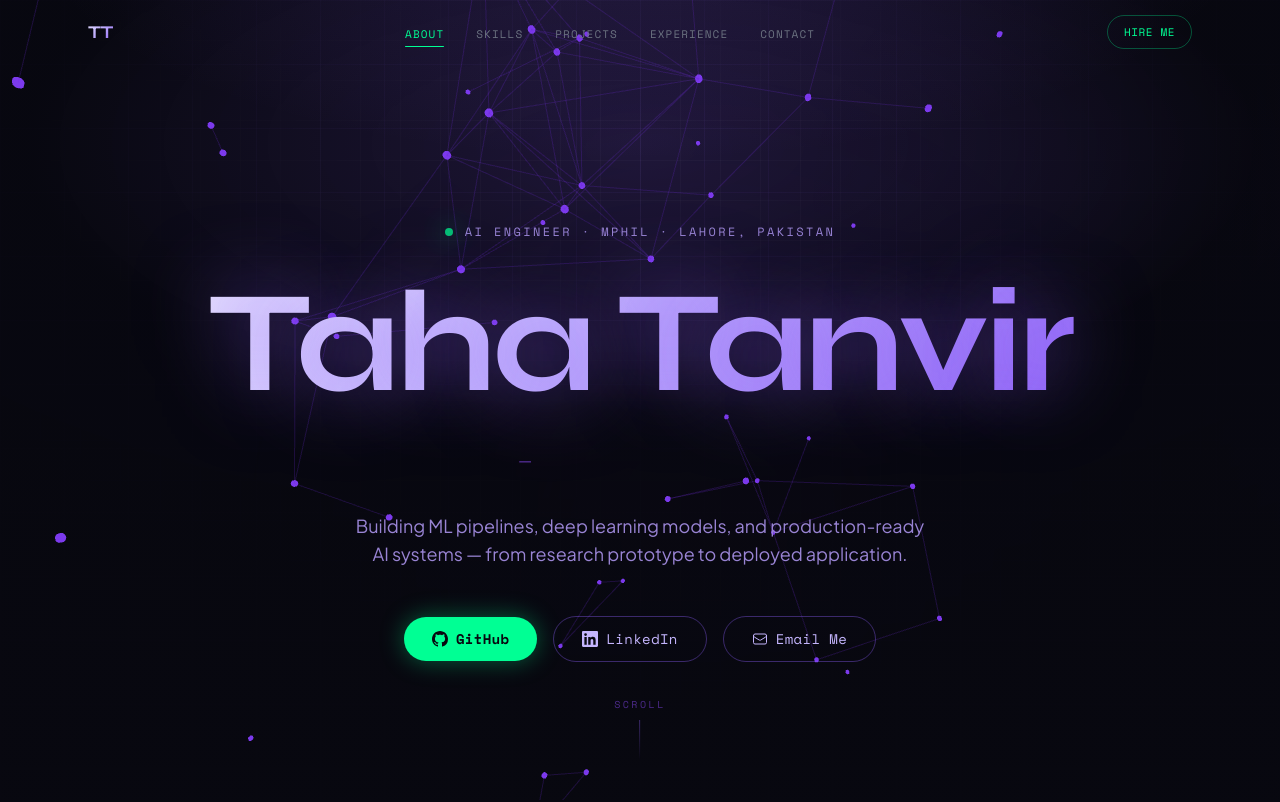
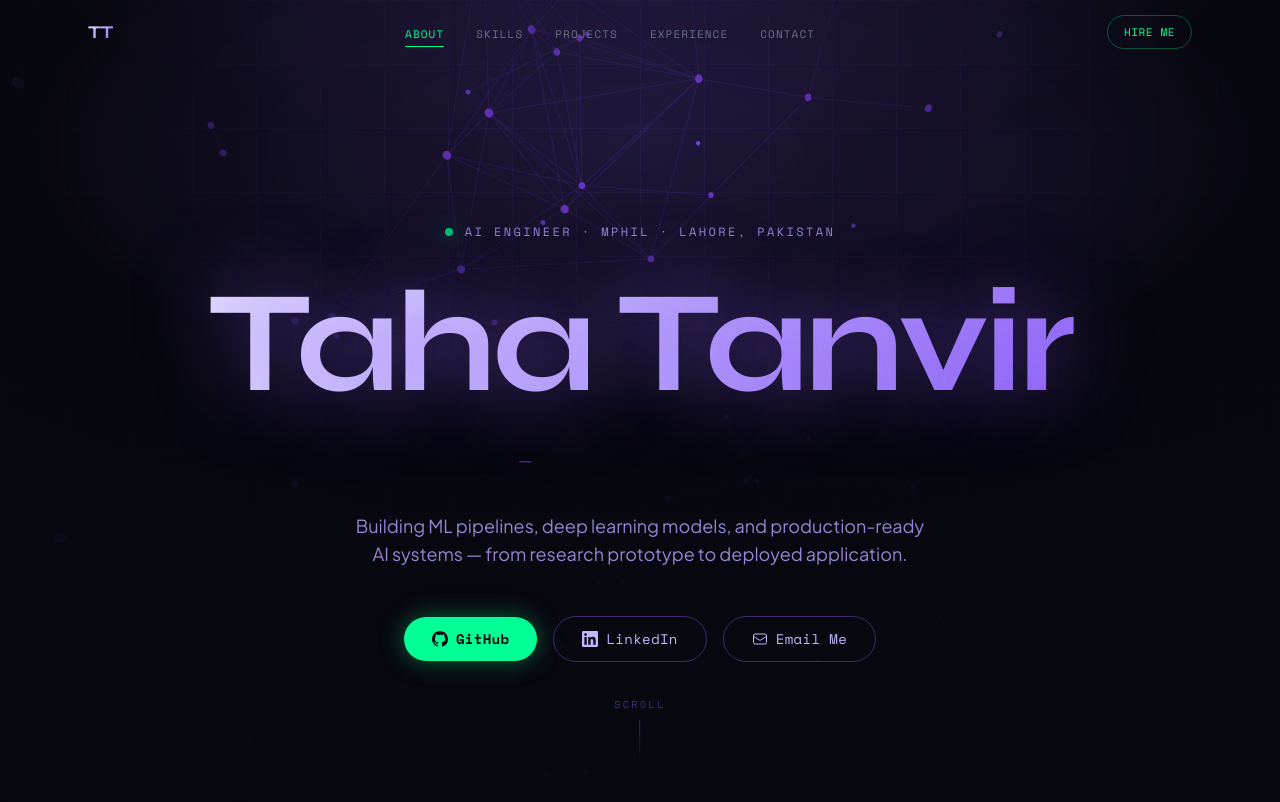
Before and after one commit to TahaUser5/taha-portfolio, a Next.js app: page / in a window 1280 px wide. Shown: the top 802 px of the page. Built offline with nearby package versions, Linux system fonts and the light colour scheme.

Commit message:
Move NeuralCanvas to root layout

```diff
--- a/app/layout.tsx
+++ b/app/layout.tsx
@@ -1,8 +1,12 @@
 import type { Metadata } from 'next';
 import type { ReactNode } from 'react';
+import dynamic from 'next/dynamic';
 import { Syne, Plus_Jakarta_Sans, Space_Mono } from 'next/font/google';
 import './globals.css';
-import GridBackground from '@/components/GridBackground';
+
+const NeuralCanvas = dynamic(() => import('@/components/NeuralCanvas'), {
+  ssr: false,
+});
 
 const syne = Syne({
   subsets: ['latin'],
@@ -60,7 +64,7 @@ export default function RootLayout({ children }: { children: ReactNode }) {
         className={`${syne.variable} ${jakarta.variable} ${mono.variable} bg-[#080810] text-[#F8F8FF] antialiased font-sans`}
         style={{ backgroundColor: '#080810', position: 'relative' }}
       >
-        <GridBackground />
+        <NeuralCanvas />
         {/* Fix 8: Global fixed glow accents — passive depth on every section */}
         <div
           aria-hidden="true"
--- a/components/Hero.tsx
+++ b/components/Hero.tsx
@@ -2,10 +2,7 @@
 
 import { useState, useEffect } from 'react';
 import { motion } from 'framer-motion';
-import dynamic from 'next/dynamic';
 import { personal } from '@/data/portfolio';
-
-const NeuralCanvas = dynamic(() => import('./NeuralCanvas'), { ssr: false });
 
 const ROLES = [
   'AI Engineer',
@@ -98,9 +95,6 @@ export default function Hero() {
         }}
         aria-hidden="true"
       />
-
-      {/* Three.js Neural Canvas */}
-      <NeuralCanvas />
 
       {/* Content */}
       <div className="relative z-10 text-center max-w-5xl mx-auto pt-2 sm:pt-8 md:pt-20 w-full">
--- a/components/NeuralCanvas.tsx
+++ b/components/NeuralCanvas.tsx
@@ -288,9 +288,17 @@ export default function NeuralCanvas() {
   return (
     <div
       ref={containerRef}
-      className="absolute inset-0 pointer-events-none"
+      className="pointer-events-none"
       aria-hidden="true"
-      style={{ transform: 'translate3d(0,0,0)', contain: 'layout paint size' }}
+      style={{
+        position: 'fixed',
+        top: 0,
+        left: 0,
+        width: '100vw',
+        height: '100dvh',
+        zIndex: 0,
+        backgroundColor: '#080810',
+      }}
     />
   );
 }
```
